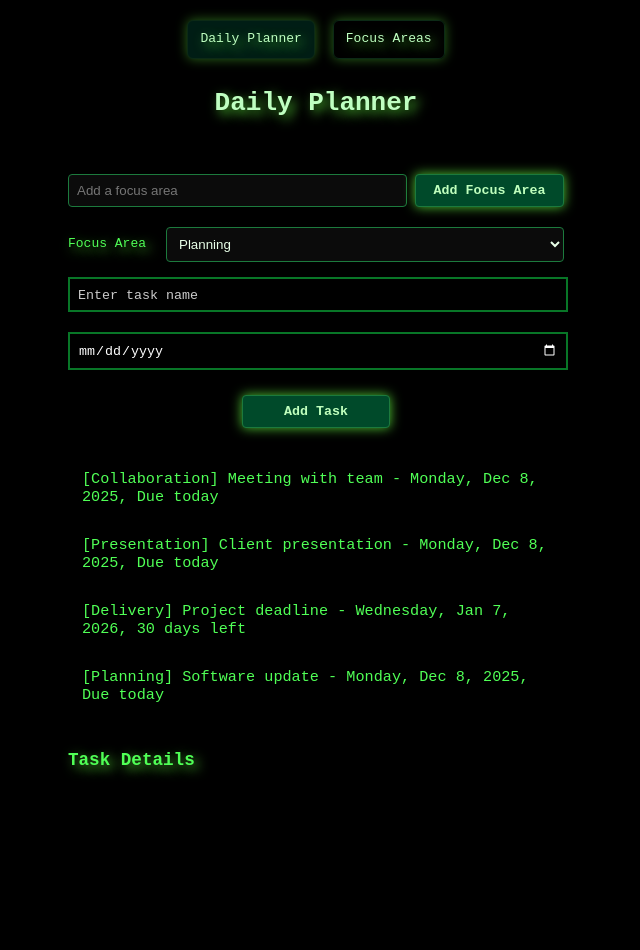
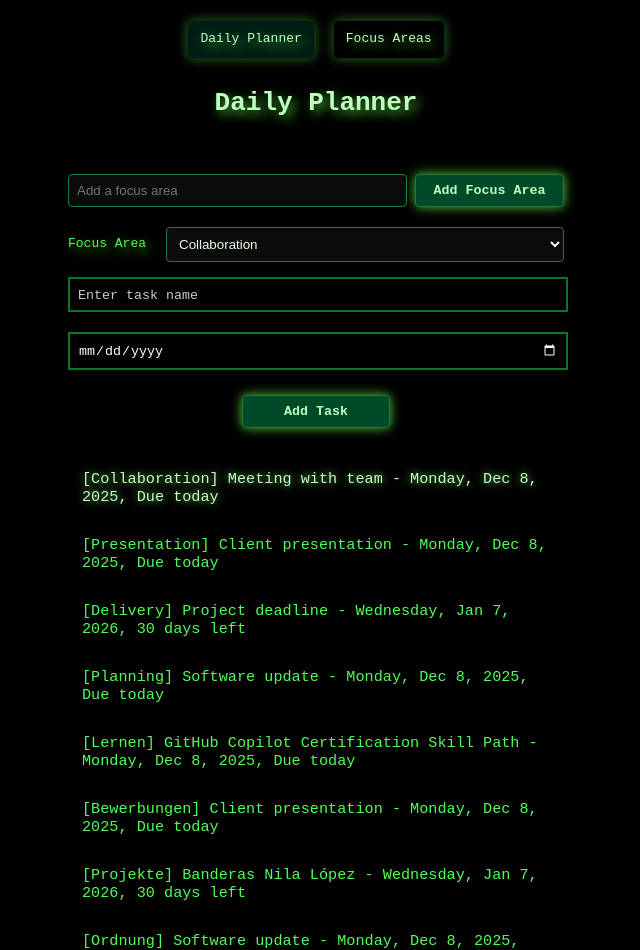
Before and after one commit to WilmerKopernikus/day-planner-matrix, an Angular app: page /daily-planner in a window 1280 px wide. Shown: the top 950 px of the page, without its empty margins (324-964 px from the left). Before the commit the page ends 818 px from the top, so only its background shows below. Built offline with nearby package versions, Linux system fonts and the light colour scheme.

Commit message:
Refactorizar Tasks como un único módulo

```diff
--- a/src/app/day-planner/day-planner.component.html
+++ b/src/app/day-planner/day-planner.component.html
@@ -2,11 +2,11 @@
 <div class="planner-container">
   <!-- Add Task form at the top -->
   <app-add-task
-    [focusAreas]="focusAreas"
+    [focusAreas]="focusAreas()"
     (addFocusArea)="addFocusArea($event)"
     (addTaskEvent)="handleNewTask($event)"/>
 
-  @for (task of tasks; track task.name) {
+  @for (task of tasks(); track task.id) {
     @if (!task.completed) {
       <div>
         <button
--- a/src/app/day-planner/day-planner.component.ts
+++ b/src/app/day-planner/day-planner.component.ts
@@ -1,12 +1,11 @@
-import { Component } from '@angular/core';
+import { Component, inject } from '@angular/core';
 import { Task } from '../../task.model';
 import { TaskComponent } from '../task/task.component';
 import { AddTaskComponent } from '../add-task/add-task.component';
 import { DatePipe } from '@angular/common';
 import { TimeLeftPipe } from '../time-left.pipe';
 import { HighlightDirective } from '../highlight.directive';
-
-const today = new Date();
+import { TaskStoreService } from "../task-store.service";
 
 @Component({
   selector: 'app-day-planner',
@@ -16,50 +15,11 @@ const today = new Date();
   styleUrl: './day-planner.component.css'
 })
 export class DayPlannerComponent {
-  selectedTask: Task | null = null;
-  focusAreas: string[] = ['Planning', 'Collaboration', 'Delivery', 'Presentation', 'Social'];
-  tasks: Task[] = [
-    {
-      id: 1,
-      focusArea: 'Collaboration',
-      name: 'Meeting with team',
-      time: this.startOfDay(new Date()),
-      isDueToday: true,
-      completed: false,
-    },
-    {
-      id: 2,
-      focusArea: 'Presentation',
-      name: 'Client presentation',
-      time: this.startOfDay(new Date()),
-      isDueToday: true,
-      completed: false,
-    },
-    {
-      id: 3,
-      focusArea: 'Delivery',
-      name: 'Project deadline',
-      time: this.addDaysToDate(today, 30),
-      isDueToday: false,
-      completed: false,
-    },
-    {
-      id: 4,
-      focusArea: 'Social',
-      name: 'Team outing',
-      time: this.startOfDay(new Date('Sat Apr 20 2024 00:00:00 GMT+0530')),
-      isDueToday: false,
-      completed: true,
-    },
-    {
-      id: 5,
-      focusArea: 'Planning',
-      name: 'Software update',
-      time: this.startOfDay(new Date()),
-      isDueToday: true,
-      completed: false,
-    },
-  ];
+  private readonly taskStore = inject(TaskStoreService);
+  readonly tasks = this.taskStore.tasks;
+  readonly focusAreas = this.taskStore.focusAreas;
+  selectedTask = this.tasks()[0] ?? null;
+
 
   selectTask(task: Task) {
     this.selectedTask = task;
@@ -70,38 +30,10 @@ export class DayPlannerComponent {
   }
 
   handleNewTask(taskData: { name: string; date: string; focusArea: string }) {
-
-    this.addFocusArea(taskData.focusArea);
-
-    const taskDate = this.startOfDay(new Date(taskData.date));
-    const newTask = {
-      id: this.tasks.length + 1,
-      focusArea: taskData.focusArea,
-      name: taskData.name,
-      time: taskDate,
-      completed: false,
-      isDueToday: taskDate.getTime() === this.startOfDay(new Date()).getTime(),
-    };
-
-    this.tasks.push(newTask);
-  }
-    addFocusArea(focusArea: string) {
-    const trimmed = focusArea.trim();
-    if (trimmed && !this.focusAreas.includes(trimmed)) {
-      this.focusAreas = [...this.focusAreas, trimmed];
-    }
+    this.taskStore.addTask(taskData);
   }
 
-
-  private startOfDay(date: Date): Date {
-    const normalizedDate = new Date(date);
-    normalizedDate.setHours(0, 0, 0, 0);
-    return normalizedDate;
-  }
-
-  private addDaysToDate(date: Date, days: number): Date {
-    const result = new Date(date);
-    result.setDate(result.getDate() + days);
-    return this.startOfDay(result);
+  addFocusArea(focusArea: string) {
+    this.taskStore.addFocusArea(focusArea);
   }
 }
--- a/src/app/focus-areas/focus-areas.component.html
+++ b/src/app/focus-areas/focus-areas.component.html
@@ -2,7 +2,7 @@
   <h1 class="page-title">Focus Areas</h1>
 
   <div class="focus-area-buttons">
-    @for (area of focusAreas; track area) {
+    @for (area of focusAreas(); track area) {
       <button
         class="task-button"
         [class.selected]="area === selectedArea"
--- a/src/app/focus-areas/focus-areas.component.ts
+++ b/src/app/focus-areas/focus-areas.component.ts
@@ -1,6 +1,7 @@
-import { Component } from '@angular/core';
+import { Component, inject } from '@angular/core';
 import { CommonModule, DatePipe } from '@angular/common';
 import { Task } from '../../task.model';
+import { TaskStoreService } from "../task-store.service";
 
 @Component({
   selector: 'app-focus-areas',
@@ -10,50 +11,10 @@ import { Task } from '../../task.model';
   styleUrl: './focus-areas.component.css',
 })
 export class FocusAreasComponent {
-  tasks: Task[] = [
-    {
-      id: 1,
-      focusArea: 'Lernen',
-      name: 'GitHub Copilot Certification Skill Path',
-      time: this.startOfDay(new Date()),
-      isDueToday: true,
-      completed: false,
-    },
-    {
-      id: 2,
-      focusArea: 'Bewerbungen',
-      name: 'Client presentation',
-      time: this.startOfDay(new Date()),
-      isDueToday: true,
-      completed: false,
-    },
-    {
-      id: 3,
-      focusArea: 'Projekte',
-      name: 'Banderas Nila López',
-      time: this.addDaysToDate(new Date(), 30),
-      isDueToday: false,
-      completed: false,
-    },
-    {
-      id: 4,
-      focusArea: 'Deutsch',
-      name: 'Traum und Traumdeutung - CG Jung',
-      time: this.startOfDay(new Date('Sat Apr 20 2024 00:00:00 GMT+0530')),
-      isDueToday: false,
-      completed: true,
-    },
-    {
-      id: 5,
-      focusArea: 'Ordnung',
-      name: 'Software update',
-      time: this.startOfDay(new Date()),
-      isDueToday: true,
-      completed: false,
-    },
-  ];
 
-  focusAreas = Array.from(new Set(this.tasks.map((task) => task.focusArea)));
+  private readonly taskStore = inject(TaskStoreService);
+  readonly tasks = this.taskStore.tasks;
+  readonly focusAreas = this.taskStore.focusAreas;
   selectedArea: string | null = null;
 
   selectArea(area: string) {
@@ -65,18 +26,6 @@ export class FocusAreasComponent {
       return [];
     }
 
-    return this.tasks.filter((task) => task.focusArea === this.selectedArea);
-  }
-
-  private startOfDay(date: Date): Date {
-    const normalizedDate = new Date(date);
-    normalizedDate.setHours(0, 0, 0, 0);
-    return normalizedDate;
-  }
-
-  private addDaysToDate(date: Date, days: number): Date {
-    const result = new Date(date);
-    result.setDate(result.getDate() + days);
-    return this.startOfDay(result);
+    return this.tasks().filter((task) => task.focusArea === this.selectedArea);
   }
 }
--- /dev/null
+++ b/src/app/task-store.service.ts
@@ -0,0 +1,140 @@
+import { Injectable, signal } from '@angular/core';
+import { Task } from '../task.model';
+
+@Injectable({ providedIn: 'root' })
+export class TaskStoreService {
+  private readonly today = this.startOfDay(new Date());
+
+  private readonly initialTasks: Task[] = [
+    {
+      id: 1,
+      focusArea: 'Collaboration',
+      name: 'Meeting with team',
+      time: this.startOfDay(new Date()),
+      isDueToday: true,
+      completed: false,
+    },
+    {
+      id: 2,
+      focusArea: 'Presentation',
+      name: 'Client presentation',
+      time: this.startOfDay(new Date()),
+      isDueToday: true,
+      completed: false,
+    },
+    {
+      id: 3,
+      focusArea: 'Delivery',
+      name: 'Project deadline',
+      time: this.addDaysToDate(new Date(), 30),
+      isDueToday: false,
+      completed: false,
+    },
+    {
+      id: 4,
+      focusArea: 'Social',
+      name: 'Team outing',
+      time: this.startOfDay(new Date('Sat Apr 20 2024 00:00:00 GMT+0530')),
+      isDueToday: false,
+      completed: true,
+    },
+    {
+      id: 5,
+      focusArea: 'Planning',
+      name: 'Software update',
+      time: this.startOfDay(new Date()),
+      isDueToday: true,
+      completed: false,
+    },
+    {
+      id: 6,
+      focusArea: 'Lernen',
+      name: 'GitHub Copilot Certification Skill Path',
+      time: this.startOfDay(new Date()),
+      isDueToday: true,
+      completed: false,
+    },
+    {
+      id: 7,
+      focusArea: 'Bewerbungen',
+      name: 'Client presentation',
+      time: this.startOfDay(new Date()),
+      isDueToday: true,
+      completed: false,
+    },
+    {
+      id: 8,
+      focusArea: 'Projekte',
+      name: 'Banderas Nila López',
+      time: this.addDaysToDate(new Date(), 30),
+      isDueToday: false,
+      completed: false,
+    },
+    {
+      id: 9,
+      focusArea: 'Deutsch',
+      name: 'Traum und Traumdeutung - CG Jung',
+      time: this.startOfDay(new Date('Sat Apr 20 2024 00:00:00 GMT+0530')),
+      isDueToday: false,
+      completed: true,
+    },
+    {
+      id: 10,
+      focusArea: 'Ordnung',
+      name: 'Software update',
+      time: this.startOfDay(new Date()),
+      isDueToday: true,
+      completed: false,
+    },
+  ];
+
+  readonly tasks = signal<Task[]>(this.initialTasks);
+  readonly focusAreas = signal<string[]>(this.extractFocusAreas(this.initialTasks));
+
+  addTask(taskData: { name: string; date: string; focusArea: string }) {
+    const taskDate = this.startOfDay(new Date(taskData.date));
+    const newTask: Task = {
+      id: this.nextTaskId(),
+      focusArea: taskData.focusArea,
+      name: taskData.name,
+      time: taskDate,
+      completed: false,
+      isDueToday: taskDate.getTime() === this.today.getTime(),
+    };
+
+    this.tasks.update((tasks) => [...tasks, newTask]);
+    this.addFocusArea(taskData.focusArea);
+  }
+
+  addFocusArea(focusArea: string) {
+    const trimmed = focusArea.trim();
+    if (!trimmed) {
+      return;
+    }
+
+    this.focusAreas.update((areas) =>
+      areas.includes(trimmed) ? areas : [...areas, trimmed]
+    );
+  }
+
+  private extractFocusAreas(tasks: Task[]): string[] {
+    return Array.from(new Set(tasks.map((task) => task.focusArea)));
+  }
+
+  private startOfDay(date: Date): Date {
+    const normalizedDate = new Date(date);
+    normalizedDate.setHours(0, 0, 0, 0);
+    return normalizedDate;
+  }
+
+  private addDaysToDate(date: Date, days: number): Date {
+    const result = new Date(date);
+    result.setDate(result.getDate() + days);
+    return this.startOfDay(result);
+  }
+
+  private nextTaskId(): number {
+    const currentTasks = this.tasks();
+    return currentTasks.length ? Math.max(...currentTasks.map((task) => task.id)) + 1 : 1;
+  }
+}
```
